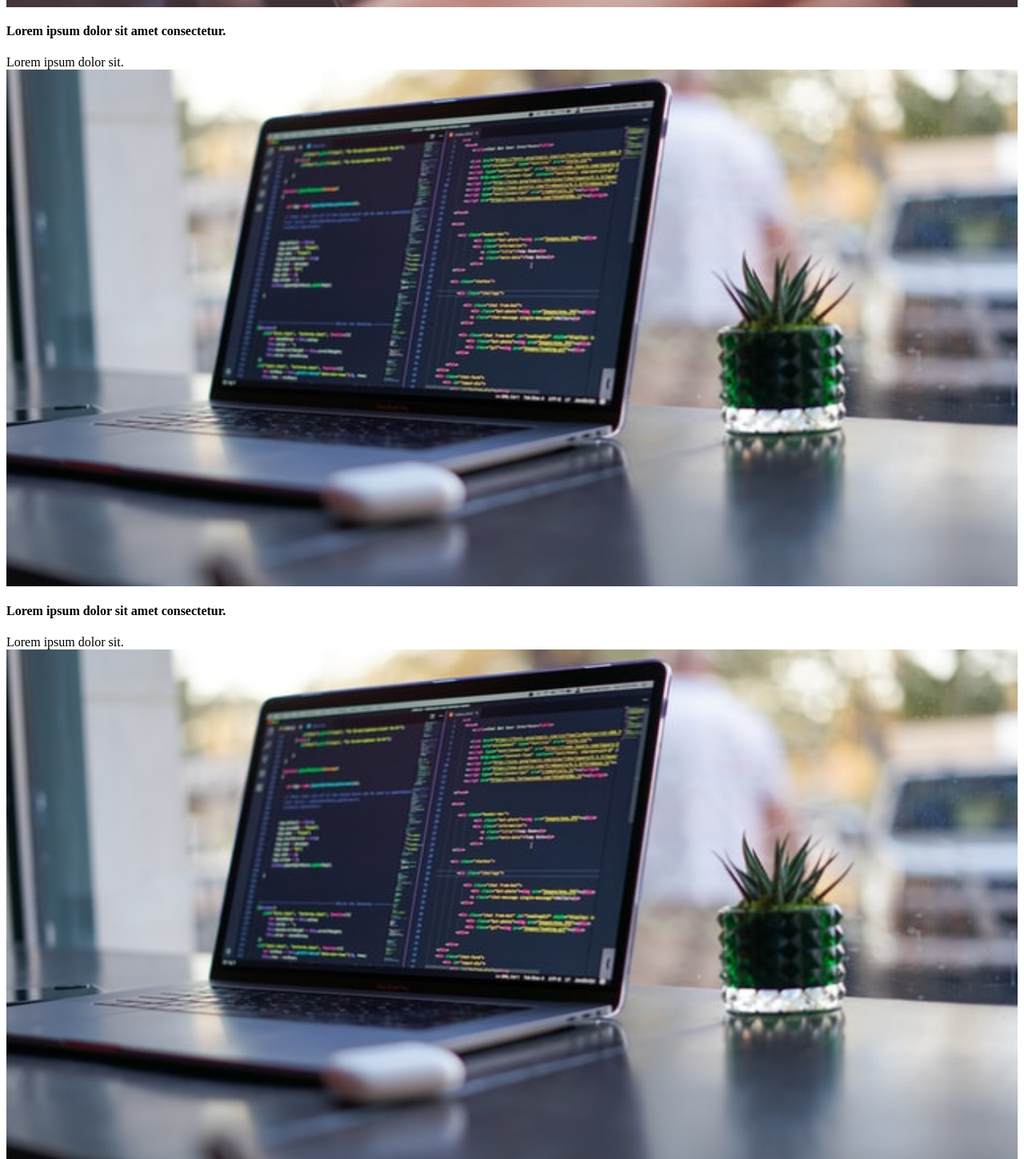
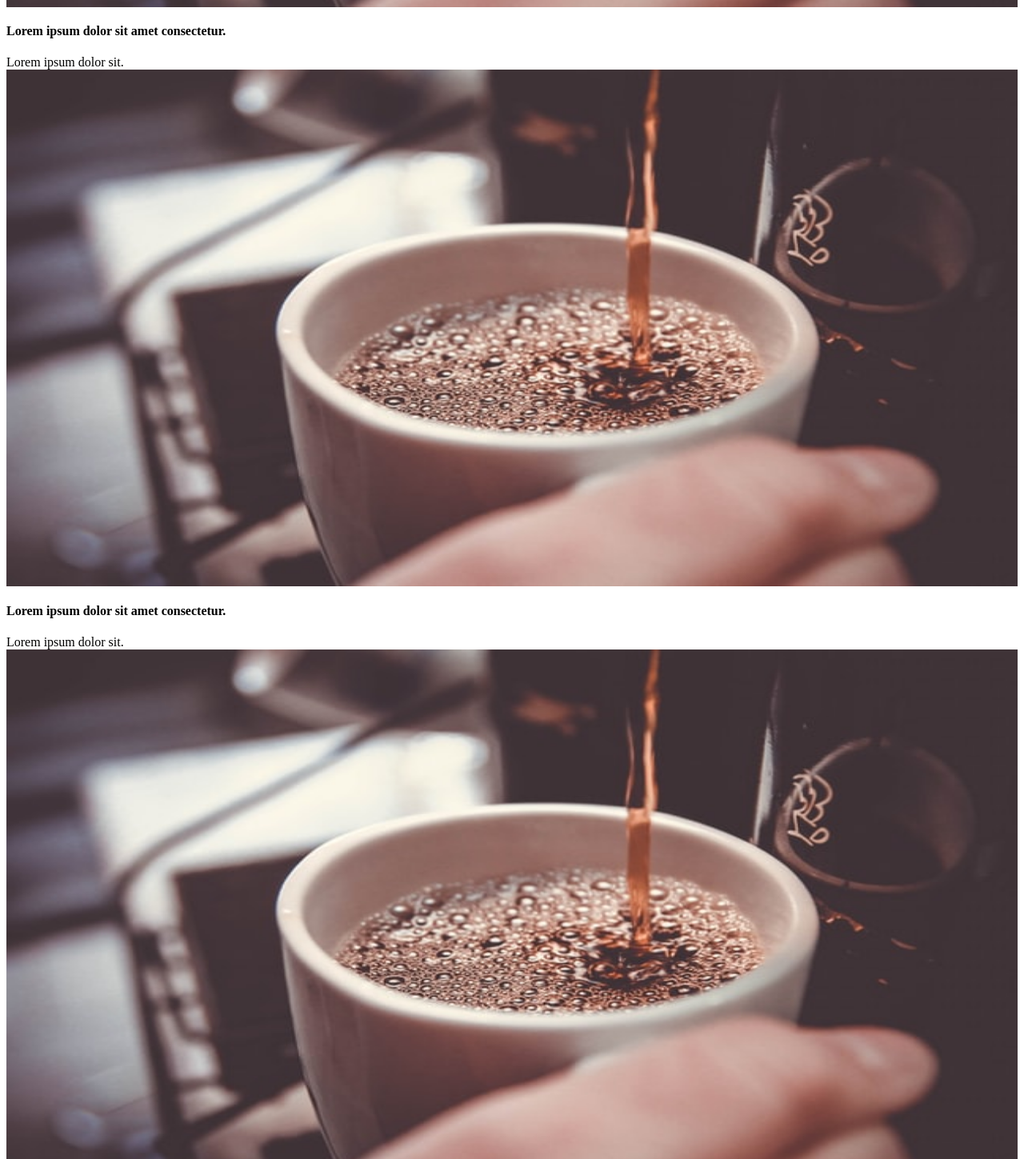
Before and after one commit to putuokky/nextjs-profile-web, a Next.js app: page /portfolio in a window 1280 px wide. Shown: the part 837-2286 px from the top of the page at 80% size. Built offline with nearby package versions, Linux system fonts and the light colour scheme.

Commit message:
buat card porto

```diff
--- /dev/null
+++ b/components/CardPorto.js
@@ -0,0 +1,12 @@
+import Image from 'next/image'
+import React from 'react'
+
+export default function CardPorto() {
+  return (
+    <div className='w-full lg:w-1/2 px-2 text-center py-3'>
+      <Image src="/img/portfolio/coffe.jpg" height={230} width={450} layout="responsive" className='max-w-full rounded-lg' />
+      <h4 className='text-2xl my-2 capitalize'>Lorem ipsum dolor sit amet consectetur.</h4>
+      <div className='text-slate-500'>Lorem ipsum dolor sit.</div>
+    </div>
+  )
+}
--- a/pages/portfolio.js
+++ b/pages/portfolio.js
@@ -1,3 +1,4 @@
+import CardPorto from '@/components/CardPorto'
 import Layout from '@/components/Layout'
 import Image from 'next/image'
 
@@ -12,7 +13,10 @@ export default function portfolio() {
               <p className="text-2xl mb-8 leading-9">Lorem ipsum dolor, sit amet consectetur adipisicing elit. Ratione eveniet unde odio ducimus incidunt ipsum laudantium necessitatibus quibusdam sunt beatae?</p>
 
               <div className='flex flex-wrap -mx-2'>
-                <div className='w-full lg:w-1/2 px-2 text-center py-3'>
+                <CardPorto />
+                <CardPorto />
+                <CardPorto />
+                {/* <div className='w-full lg:w-1/2 px-2 text-center py-3'>
                   <Image src="/img/portfolio/coffe.jpg" height={230} width={450} layout="responsive" className='max-w-full rounded-lg' />
                   <h4 className='text-2xl my-2 capitalize'>Lorem ipsum dolor sit amet consectetur.</h4>
                   <div className='text-slate-500'>Lorem ipsum dolor sit.</div>
@@ -26,7 +30,7 @@ export default function portfolio() {
                   <Image src="/img/portfolio/programming.jpg" height={230} width={450} layout="responsive" className='max-w-full rounded-lg' />
                   <h4 className='text-2xl my-2 capitalize'>Lorem ipsum dolor sit amet consectetur.</h4>
                   <div className='text-slate-500'>Lorem ipsum dolor sit.</div>
-                </div>
+                </div> */}
               </div>
             </div>
           </div>
```
